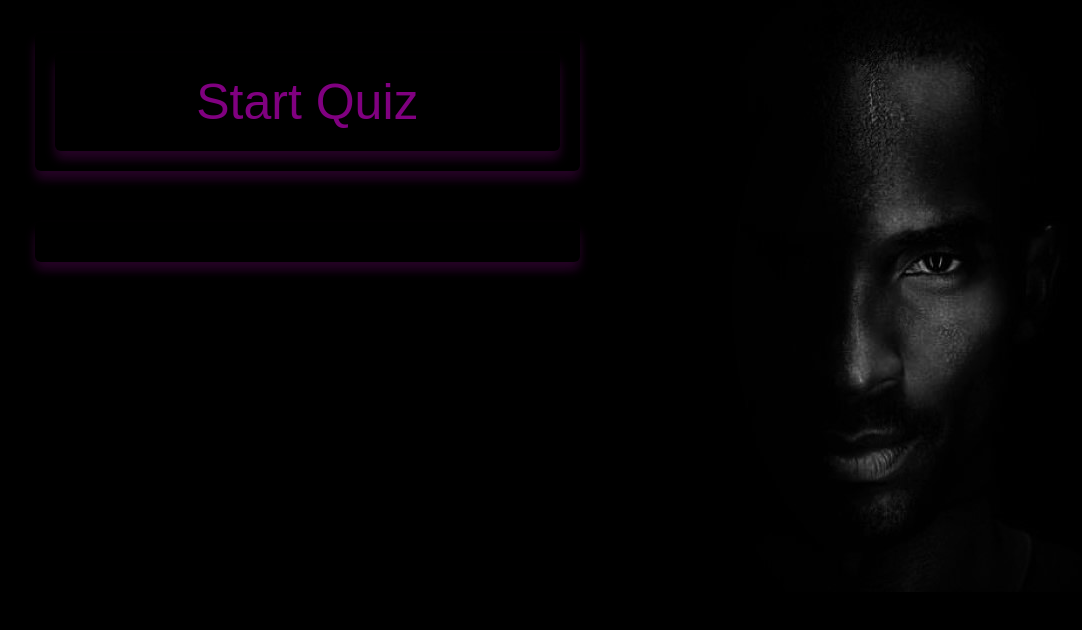
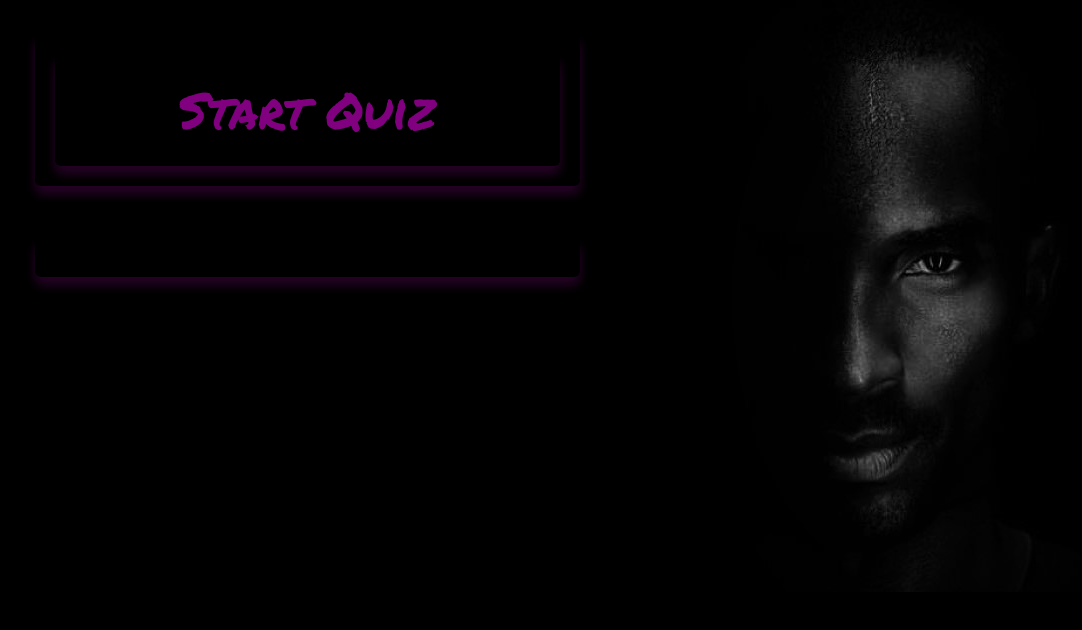
Before and after one commit to BrettSevy/homeworkquiz, a plain HTML site: page index.html in a window 1280 px wide. Shown: the whole page, without its empty margins (163-1245 px from the left). Drawn offline with Linux system fonts and the light colour scheme.

Commit message:
changed the font

```diff
--- a/index.html
+++ b/index.html
@@ -6,7 +6,10 @@
     <meta http-equiv="X-UA-Compatible" content="ie=edge">
     <title>kobe quiz</title>
 
+    <link href="https://fonts.googleapis.com/css?family=Permanent+Marker&display=swap" rel="stylesheet">
+
     <link rel="stylesheet" href="style.css">
+
 </head>
 
 <body>
--- a/style.css
+++ b/style.css
@@ -1,3 +1,8 @@
+*{
+  font-family: 'Permanent Marker', cursive;
+
+}
+
 form{
   background-color: #000;
   border-radius: 6px;
@@ -35,6 +40,8 @@ body{
     background-position: top right;
     background-repeat: no-repeat;
     background-color: #000;
+    font-family: 'Permanent Marker', cursive;
+
 }
 
 button{
```
